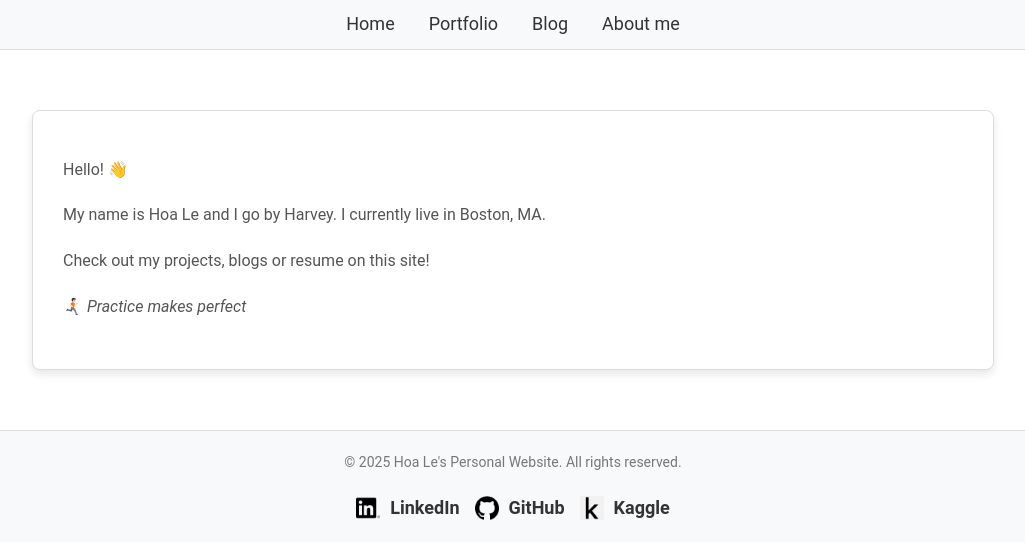
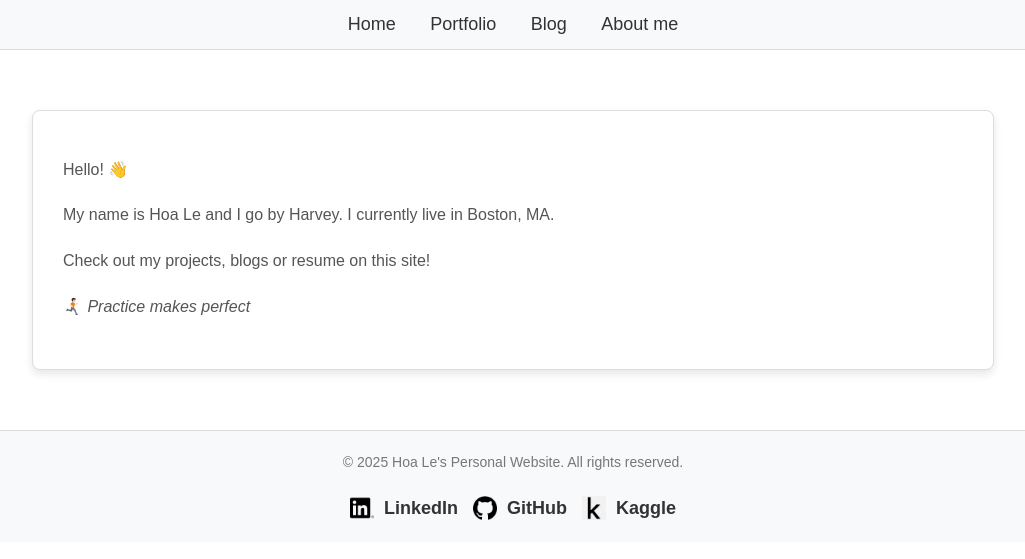
Before and after one commit to Hoale2908/hoale2908.github.io, a Jekyll site: the page built from about.md, in a window 1280 px wide. Shown: the top 559 px of the page, without its empty margins (127-1152 px from the left). Built offline with Jekyll 4.4.1, drawn with Linux system fonts in a browser that asks for light colours.

Commit message:
Update font family and line height in global styles: change font to "Opens San" and adjust line height for consistency

```diff
--- a/_layouts/default.html
+++ b/_layouts/default.html
@@ -8,7 +8,7 @@
         <style>
             /* Global minimalist styles */
             body {
-                font-family: "Roboto", sans-serif;
+                font-family: "Opens San", sans-serif;
                 line-height: 1.6;
                 margin: 0;
                 padding: 0;
--- a/assets/styles.css
+++ b/assets/styles.css
@@ -1,7 +1,7 @@
 /* Global Styles */
 body {
-  font-family: "Arial", Arial, Helvetica, sans-serif;
-  line-height: 1.7;
+  font-family: "Opens San", Arial, Helvetica, sans-serif;
+  line-height: 1.6;
   margin: 0;
   padding: 0;
   background-color: #1e1e2f; /* Dark background */
```
